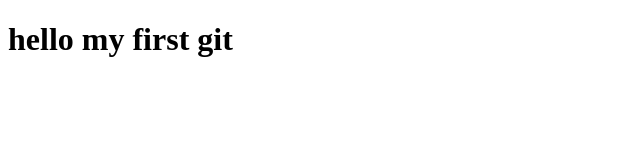
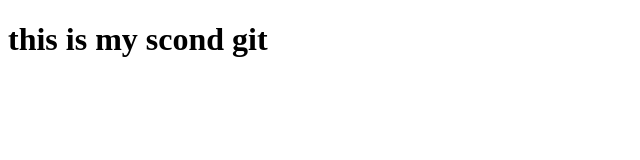
Before and after one commit to riswanrishaldar/datewithgit-sample, a plain HTML site: page index.html in a window 1280 px wide. Shown: the whole page, without its empty margins (0-640 px from the left). Drawn offline with Linux system fonts and the light colour scheme.

Commit message:
second commit

```diff
--- a/index.html
+++ b/index.html
@@ -7,6 +7,6 @@
     <title>Document</title>
 </head>
 <body>
-    <h1>hello my first git</h1>
+    <h1>this is my scond git </h1>
 </body>
 </html>
```
